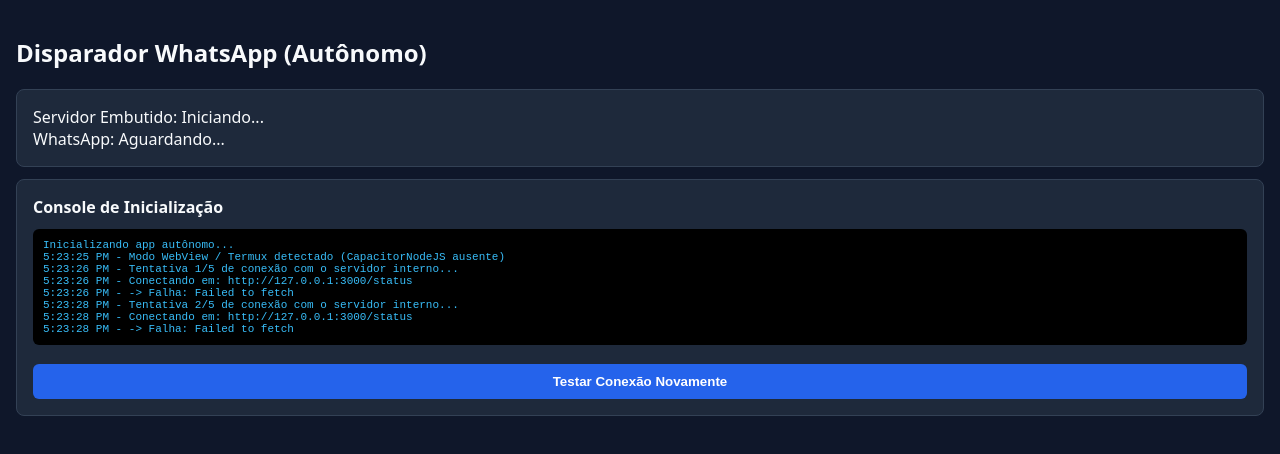
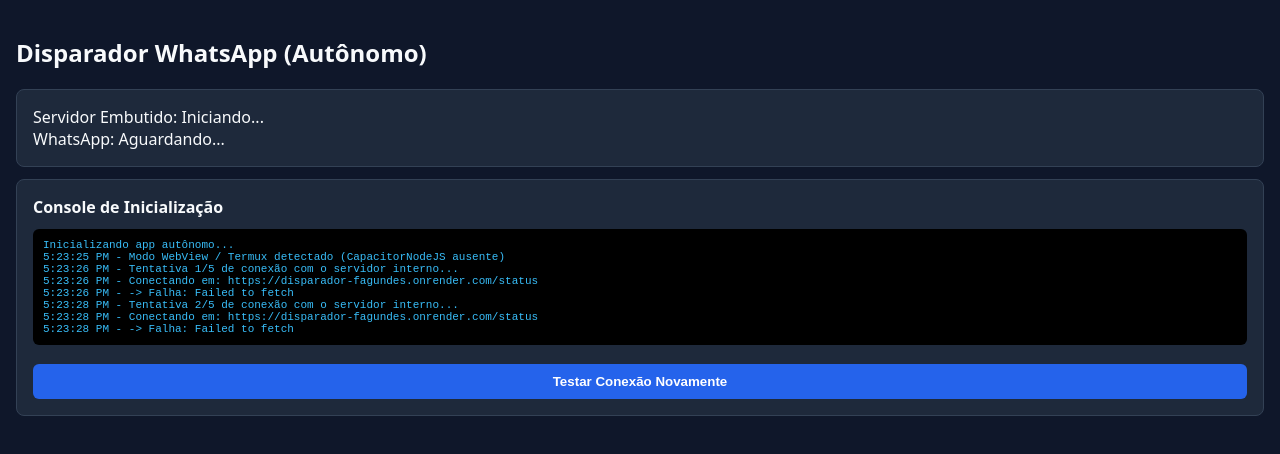
Before and after one commit to matheusespia36-ship-it/DISPARADOR-FAGUNDES, a website: page public/index.html in a window 1280 px wide. Drawn offline with Linux system fonts and the light colour scheme; no server answers.

Commit message:
Fix Capacitor Android platform missing e vincula URL do Render

```diff
--- a/package.json
+++ b/package.json
@@ -8,6 +8,9 @@
     "mock": "MOCK=1 node server.js"
   },
   "dependencies": {
+    "@capacitor/android": "^8.5.3",
+    "@capacitor/cli": "^8.5.3",
+    "@capacitor/core": "^8.5.3",
     "@whiskeysockets/baileys": "^6.7.24",
     "pino": "^9.0.0",
     "qrcode": "^1.5.3"
--- a/public/index.html
+++ b/public/index.html
@@ -76,7 +76,7 @@
       // Tenta até 5 vezes aguardando o Node.js interno subir a porta 3000
       for (let i = 1; i <= 5; i++) {
         log(`Tentativa ${i}/5 de conexão com o servidor interno...`);
-        let res = await testarEndpoint('http://127.0.0.1:3000/status');
+        let res = await testarEndpoint('https://disparador-fagundes.onrender.com/status');
 
         if (res && res.ok) {
           elServer.className = 'status-ok';
```
Also changed, not shown: www/index.html (+1 -1 lines), .github/workflows/build.yml, 1 other file.
